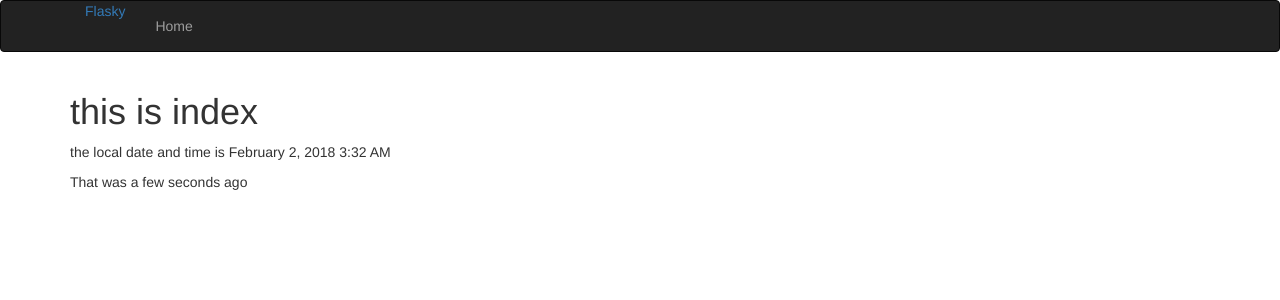
After one commit to kk110/miniblog, a Flask app: page / in a window 1280 px wide. The commit adds this page. Shown: the top 300 px of the page. Run offline with Flask 2, Linux system fonts and the light colour scheme; some libraries are stand-ins or nearby versions.

Commit message:
使用bootstrp和moment扩展，自定义404和基模板，时间本地化练习

```diff
--- a/blog.py
+++ b/blog.py
@@ -3,8 +3,22 @@ from flask import Flask,session
 from flask_script import Manager
 from flask_migrate import MigrateCommand,Migrate
 from myblog import create_app,db
+from flask import render_template
+from datetime import datetime
+
 
 app = create_app('developement')
+# @app.route('/index')
+# def s_index():
+#     return 'outter index'
+#
+# @app.errorhandler(404)
+# def page_not(e):
+#     return render_template('404.html'),404
+
+@app.route('/')
+def index():
+    return render_template('index.html',current_time=datetime.utcnow())
 
 # 数据库迁移和扩展
 manager = Manager(app)
--- a/myblog/__init__.py
+++ b/myblog/__init__.py
@@ -8,12 +8,16 @@ from config import Config,config
 import logging
 from logging.handlers import RotatingFileHandler
 from flask_mail import Mail
+from flask.ext.bootstrap import Bootstrap
+from flask.ext.moment import Moment
 
 # 项目初始化
 db = SQLAlchemy()
 redis_store = None
 csrf = CSRFProtect()
 mail = Mail()
+bootstrap = Bootstrap()
+moment = Moment()
 
 # logging
 # logging.basicConfig(level=logging.DEBUG)
@@ -32,6 +36,8 @@ def create_app(app_name):
     csrf.init_app(app)
     Session(app)
     mail.init_app(app)
+    bootstrap.init_app(app)
+    moment.init_app(app)
 
     import api_1_0
     app.register_blueprint(api_1_0.api, url_prefix='/api/v1.0')
--- a/myblog/api_1_0/__init__.py
+++ b/myblog/api_1_0/__init__.py
@@ -1,5 +1,6 @@
 from flask import Blueprint
 
-api = Blueprint('api_1_0',__name__)
+api = Blueprint('api_1_0',__name__,
+                static_folder='/myblog/static')
 
 from . import index
--- /dev/null
+++ b/myblog/templates/base.html
@@ -0,0 +1,40 @@
+{% extends 'bootstrap/base.html' %}
+{% block head %}
+{{ super() }}
+<link rel="stylesheet" href="{{ url_for('static', filename = 'favicon.ico') }}" type="image/x-icon">
+{% endblock %}
+
+{% block scripts %}
+{{ super() }}
+    {{ moment.include_moment() }}
+{% endblock %}
+
+
+{% block title %}cute blog{% endblock %}
+
+{% block navbar %}
+<div class="navbar navbar-inverse" role="navigation">
+    <div  class="container">
+        <div class="navbar-header">
+            <button type="button" class="navbar-toggle" data-toggle="collapse" data-target=".navbar-collapse">
+                <span class="sr-only">Toggle navigation</span>
+                <span class="icon-bar"></span>
+                <span class="icon-bar"></span>
+                <span class="icon-bar"></span>
+            </button>
+            <a class='navbar-collapse collapse' href="/">Flasky</a>
+        </div>
+        <div class="navbar-collapse collapse">
+            <ul class="nav navbar-nav">
+                <li><a href="/">Home</a></li>
+            </ul>
+        </div>
+    </div>
+</div>
+{% endblock %}
+
+{% block content %}
+<div class="container">
+    {% block page_content %}{% endblock %}
+</div>
+{% endblock %}
--- /dev/null
+++ b/myblog/templates/index.html
@@ -0,0 +1,7 @@
+
+{% extends 'base.html' %}
+{% block page_content %}
+    <h1>this is index</h1>
+    <p>the local date and time is {{ moment(current_time).format('LLL') }}</p>
+    <p>That was {{ moment(current_time).fromNow(refresh=True) }}</p>
+{% endblock %}
```
Also changed, not shown: myblog/templates/404.html (+9 -1 lines), myblog/templates/user.html (added, +11 -0 lines), myblog/api_1_0/auth.py (added).
